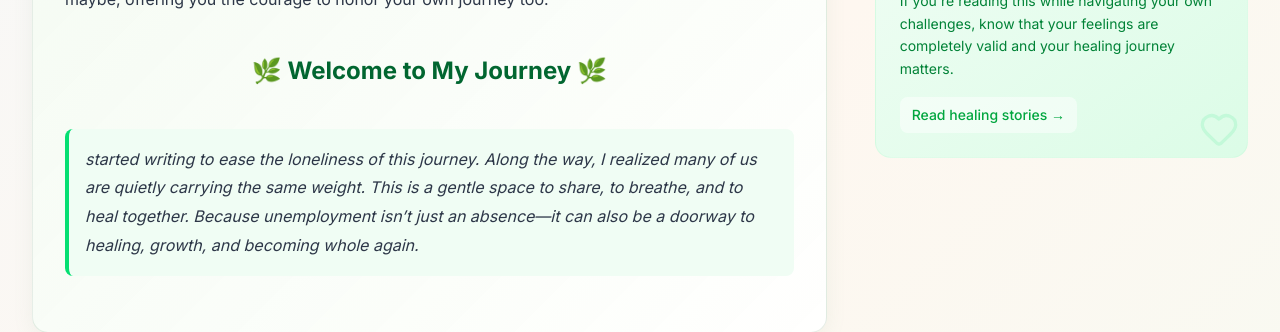
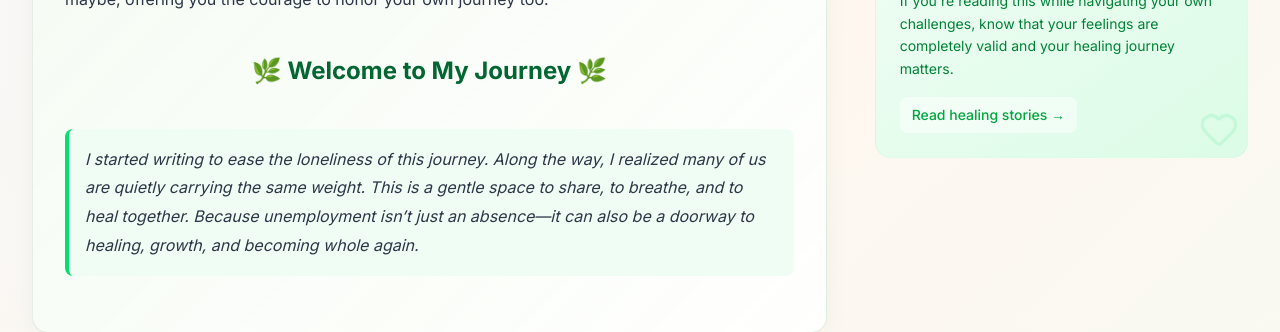
Before and after one commit to kimdat546/unemployment-journey, a Next.js app: page /about in a window 1280 px wide. Shown: the part 1340-1672 px from the top of the page. Built offline with nearby package versions, Linux system fonts and the light colour scheme.

Commit message:
fix: correct phrasing in AboutPage content for clarity

```diff
--- a/src/app/about/page.tsx
+++ b/src/app/about/page.tsx
@@ -103,7 +103,7 @@ export default function AboutPage() {
                     🌿 Welcome to My Journey 🌿
                   </p>
                   <p className="bg-green-50 p-4 rounded-lg border-l-4 border-green-400 italic">
-                    started writing to ease the loneliness of this journey.
+                    I started writing to ease the loneliness of this journey.
                     Along the way, I realized many of us are quietly carrying
                     the same weight. This is a gentle space to share, to
                     breathe, and to heal together. Because unemployment isn’t
```
